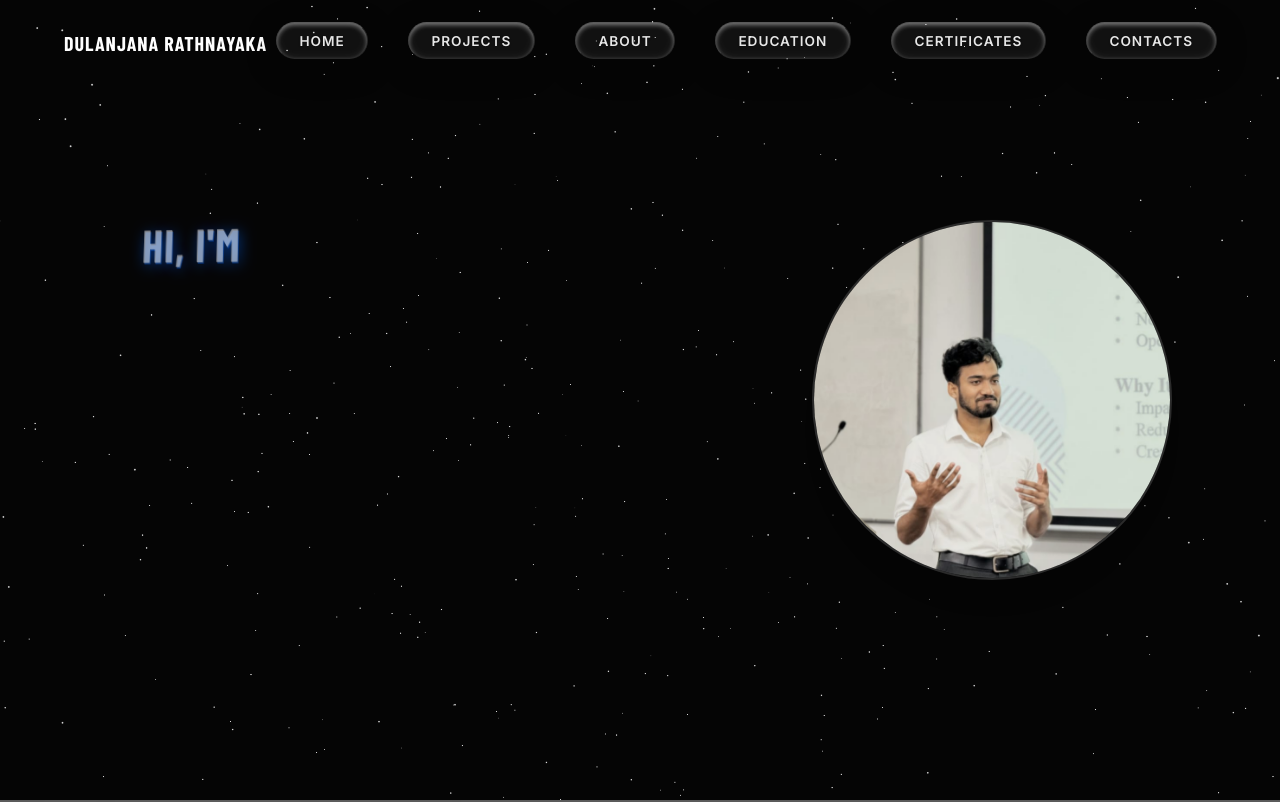
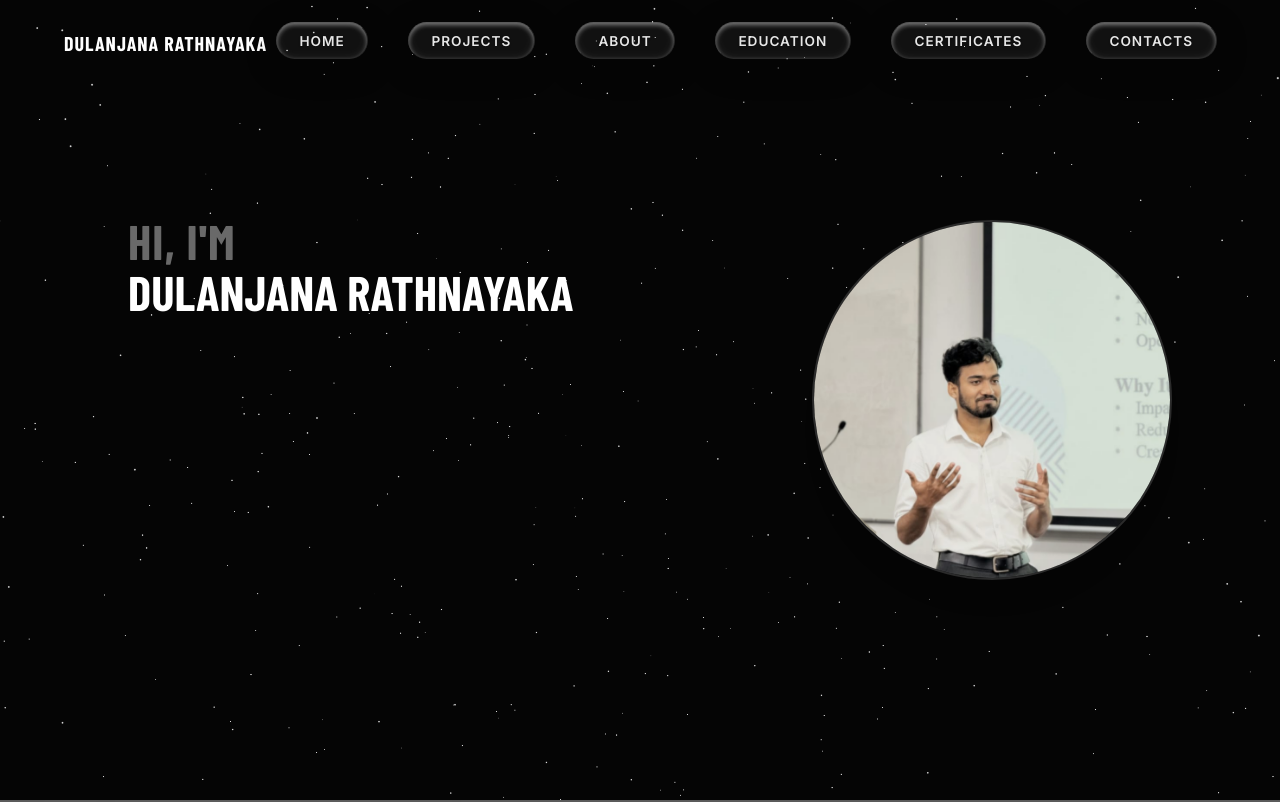
Before and after one commit to dulanjanarmd/Dulanjana-Rathnayaka, a React (Vite) app: page / in a window 1280 px wide. Shown: the top 802 px of the page. Built offline with nearby package versions, Linux system fonts and the light colour scheme; a web font is replaced by a local one.

Commit message:
feat: add Home component and associated hero section styling

```diff
--- a/src/Components/Home.jsx
+++ b/src/Components/Home.jsx
@@ -4,34 +4,6 @@ import profilePhoto from "../images/dulanjana.jpg";
 import cvDocument from "../documents/Dulanjana_Rathanayaka_Resume.pdf";
 
 const ROLES = ["BUSINESS ANALYST", "SYSTEMS ANALYST"];
-
-const AnimatedText = ({ text, className, delay = 0 }) => {
-  const words = text.split(" ");
-  let globalLetterIdx = 0;
-
-  return (
-    <span className={className} aria-label={text}>
-      {words.map((word, wIdx) => {
-        const letters = word.split("").map((ch) => {
-          const idx = globalLetterIdx++;
-          return (
-            <span key={idx} className="letter" style={{ animationDelay: `${delay + idx * 0.045}s` }}>
-              {ch}
-            </span>
-          );
-        });
-        globalLetterIdx++; // account for space delay
-
-        return (
-          <span key={wIdx} className="word-span" style={{ display: "inline-block", whiteSpace: "nowrap" }}>
-            {letters}
-            {wIdx < words.length - 1 && <span className="word-space" style={{ display: "inline-block" }}>&nbsp;</span>}
-          </span>
-        );
-      })}
-    </span>
-  );
-};
 
 
 
@@ -75,7 +47,7 @@ const Home = ({ name }) => {
       <div className="hero-left">
         <h1 className={`hero-name-block${nameVisible ? " name-visible" : ""}`}>
           <span className="name-line hero-greeting">HI, I&apos;M</span>
-          <AnimatedText text="DULANJANA RATHNAYAKA" className="name-line name-full" delay={0.15} />
+          <span className="name-line name-full">DULANJANA RATHNAYAKA</span>
         </h1>
 
         <div className="hero-ise">
--- a/src/styles.css
+++ b/src/styles.css
@@ -199,7 +199,6 @@ body {
   line-height: 1.08;
   gap: 0;
   transform-style: preserve-3d;
-  animation: titleFloat3D 6s ease-in-out infinite;
 }
 
 /* ALL lines — HI I'M + name — same font, same size */
```
